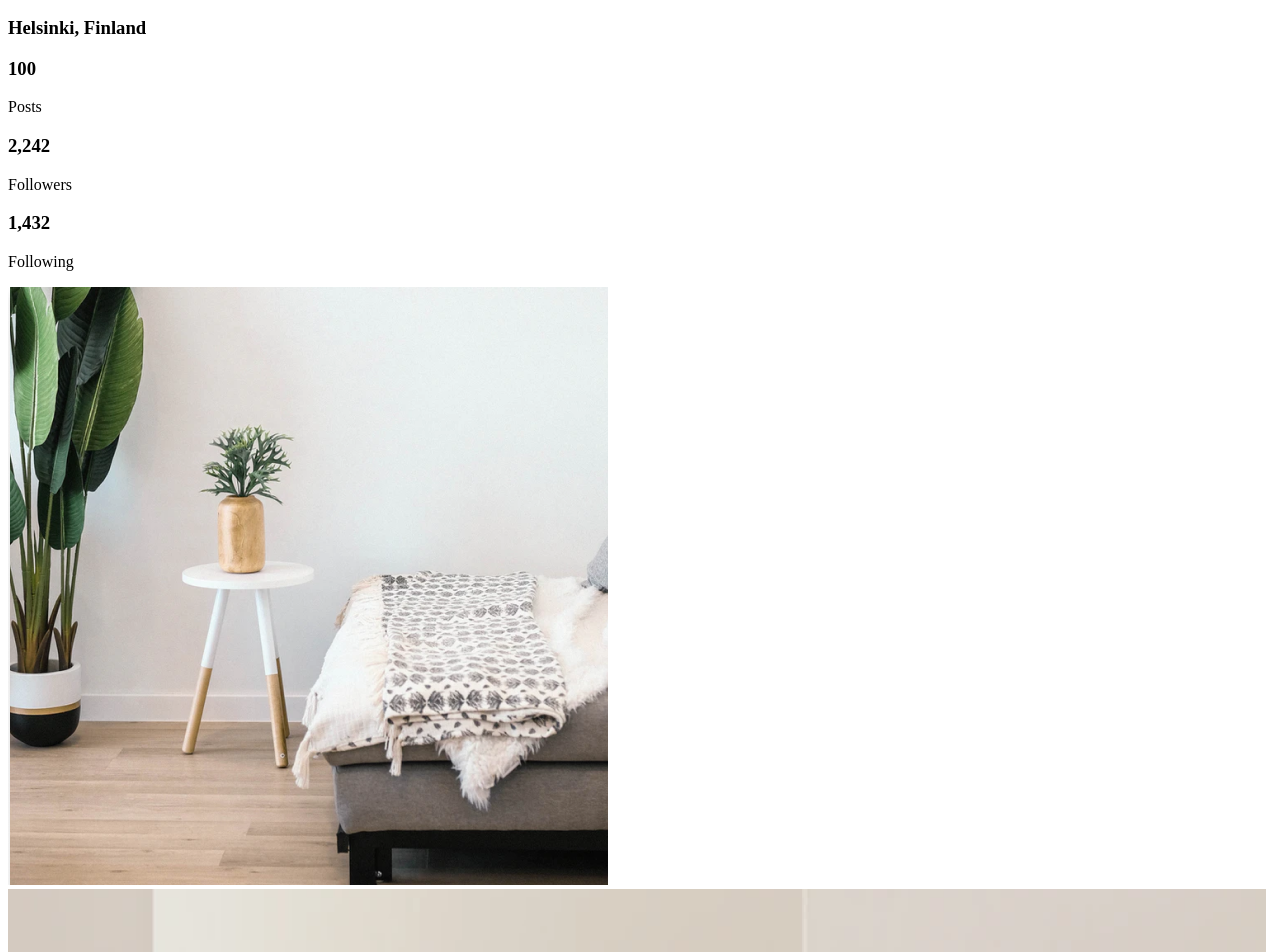
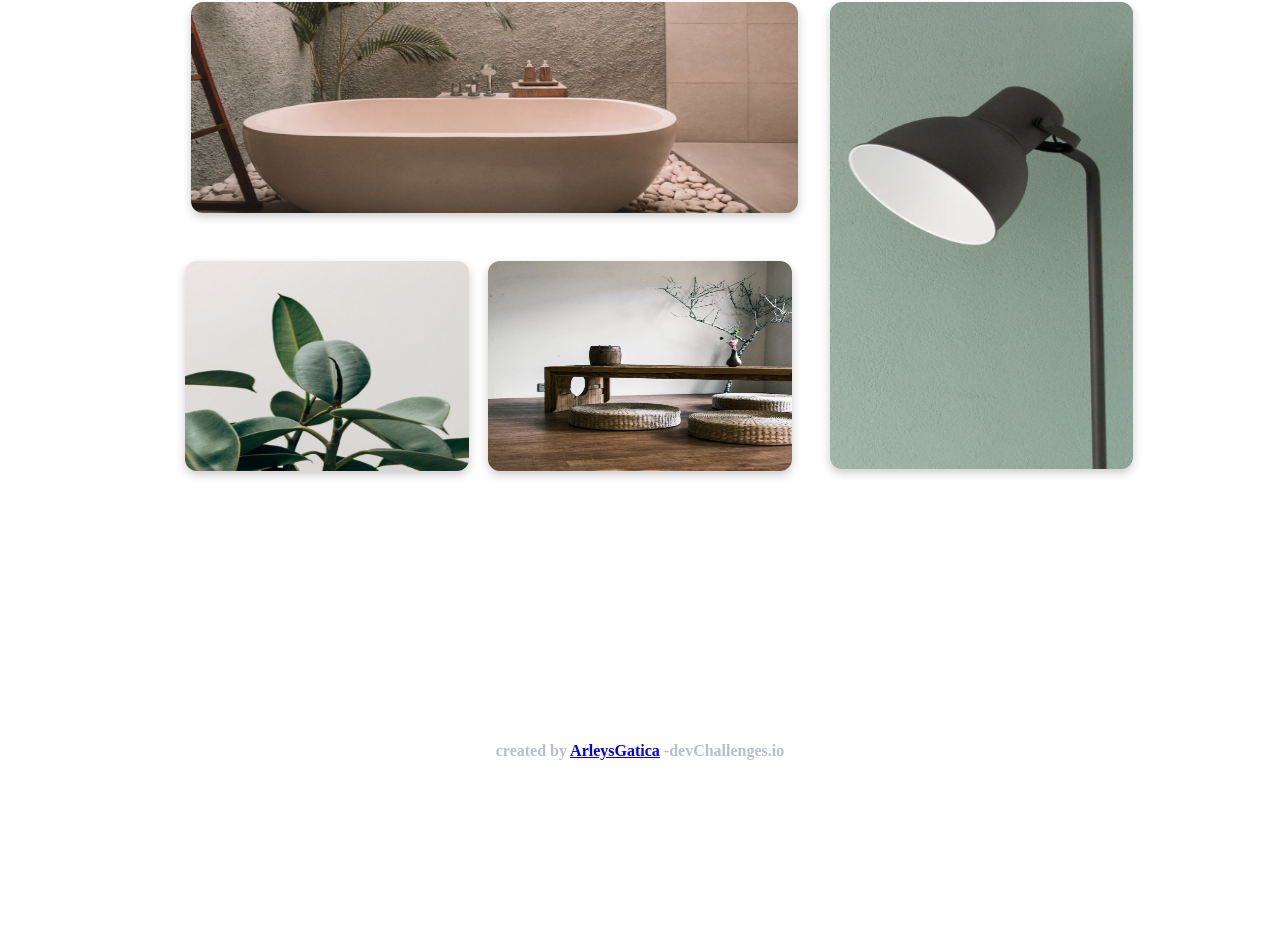
Before and after one commit to ArleysGatica/My-gallery-challenge, a plain HTML site: page index.html in a window 1280 px wide. Shown: the part 715-1667 px from the top of the page. After the commit the page ends 1520 px from the top, so only its background shows below. Drawn offline with Linux system fonts and the light colour scheme.

Commit message:
terminando Galery

```diff
--- a/Style.css
+++ b/Style.css
@@ -0,0 +1,170 @@
+.photo-perfil {
+  width: 217px;
+  height: 210px;
+  margin-left: auto;
+  margin-right: auto;
+  margin-top: 15px;
+}
+
+.photo-perfil img {
+  width: 100%;
+  height: 100%;
+  border-radius: 16px;
+}
+
+.Headtitle {
+  font-size: 20px;
+  font-weight: bold;
+  color: #4e5150;
+  margin-top: -30px;
+  margin-bottom: 10px;
+  line-height: 1.71;
+  letter-spacing: normal;
+  text-align: center;
+}
+
+.City {
+  font-family: "Montserrat", sans-serif;
+  font-size: 14px;
+  font-weight: 500;
+  font-style: normal;
+  font-stretch: normal;
+  line-height: 1.71;
+  letter-spacing: normal;
+  text-align: center;
+  color: #a9a9a9;
+  margin-top: -25px;
+}
+
+.content-card {
+  overflow: hidden;
+
+  display: flex;
+  justify-content: space-evenly;
+}
+.card {
+  width: 80px;
+  height: 55px;
+  background: #e5e5e5;
+  border-radius: 12px;
+  margin-top: 30px;
+  margin: -1px;
+  float: left;
+  margin-left: -35%;
+  margin-right: -35%;
+}
+
+.card h3 {
+  font-family: "Montserrat", sans-serif;
+  font-size: 14px;
+  font-weight: 500;
+  font-style: normal;
+  line-height: 1.71;
+  letter-spacing: normal;
+  text-align: center;
+  color: #4e5150;
+  margin-top: 0px;
+}
+
+.card p {
+  font-family: "Montserrat", sans-serif;
+  font-weight: 500;
+  font-style: normal;
+  letter-spacing: normal;
+  text-align: center;
+  color: #bdbdbd;
+  margin-top: -15px;
+}
+
+.Photos {
+  display: grid;
+  grid-template-columns: repeat(3, 1fr);
+  grid-template-rows: repeat(3, 1fr);
+  column-gap: var(--mb-0-75);
+  row-gap: var(--mb-0-75);
+  margin-top: -40px;
+  margin-left: 5%;
+  margin-right: 5%;
+}
+
+.images {
+  width: 80%;
+  height: 60%;
+  border-radius: 12px;
+  filter: drop-shadow(0px 4px 5px rgba(0, 0, 0, 0.2));
+  margin: auto;
+  margin-left: 120px;
+}
+
+.item1 {
+  grid-column: 1 / 2;
+  margin-left: 30%;
+  margin-right: 10%;
+  width: 93%;
+}
+
+.item2 {
+  grid-column: 2 / span 2;
+  width: 75%;
+}
+
+.item3 {
+  grid-column: 1 / 3;
+  margin-top: -40px;
+  width: 80%;
+}
+
+.item4 {
+  height: 66.5%;
+  grid-column: 3 / 4;
+  grid-row: 2 / span 2;
+  margin-left: 0%;
+  margin-top: -40px;
+}
+
+.item5 {
+  margin-left: 30%;
+  margin-top: -35%;
+  width: 75%;
+}
+
+.item6 {
+  margin-left: auto;
+  margin-top: -35%;
+  width: 80%;
+}
+
+.footer {
+  margin-top: -40px;
+  padding: 1rem 1rem;
+  text-align: center;
+  font-family: var(--body-font);
+  font-size: var(--normal-font-size);
+  font-weight: 700;
+  color: #b9bdcf;
+}
+
+@media screen and (min-width: 769px) {
+  .container-main {
+    margin: 3rem 10% 1rem 10%;
+  }
+
+  .photo-perfil {
+    width: 200px;
+    height: 200px;
+  }
+
+  .Headtitle {
+    font-size: var(--h1-font-size);
+  }
+
+  .City {
+    font-size: var(--normal-font-size);
+  }
+
+  .card {
+    width: 130px;
+    height: 90px;
+    font-size: 1rem;
+  }
+}
--- a/index.html
+++ b/index.html
@@ -13,7 +13,7 @@
 
 <body>
   <header>
-    <div class="container">
+    <div class="container-main">
       <div class="header-content">
         <div class="photo-perfil">
           <img src="./Photo/NichoDev.jpg" alt="NichoDev">
@@ -39,7 +39,7 @@
           <p>Following</p>
         </div>
       </div>
-    </div>
+
     </div>
   </header>
 
@@ -51,6 +51,11 @@
     <img class="images item5" src="./Photo/photo5.png" alt=" photo5">
     <img class="images item6" src="./Photo/photo6.png" alt=" photo6">
   </section>
+  <footer class="footer">
+    <h4 class="footer__title">created by <a class="footer__link"
+        href="https://github.com/ArleysGatica/My-gallery-challenge">ArleysGatica</a> -devChallenges.io<h4>
+  </footer>
+  </div>
 </body>
 
 </html>
```
